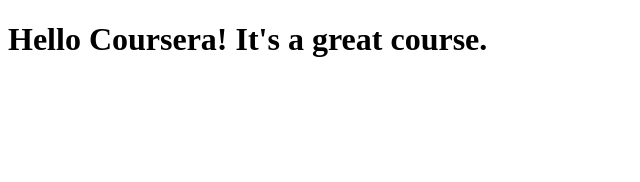
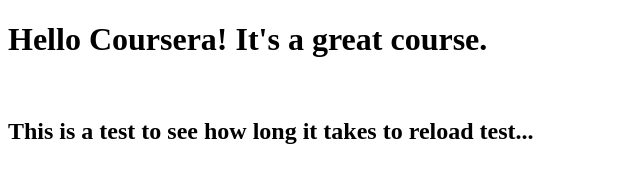
Before and after one commit to jordanelser/coursera-test, a plain HTML site: page site/index.html in a window 1280 px wide. Shown: the whole page, without its empty margins (0-640 px from the left). Drawn offline with Linux system fonts and the light colour scheme.

Commit message:
My first page

```diff
--- a/site/index.html
+++ b/site/index.html
@@ -5,5 +5,7 @@
 </head>
 <body>
 <h1>Hello Coursera! It's a great course.</h1>
+<br>
+<h2>This is a test to see how long it takes to reload test...</h2>
 </body>
 </html>
```
